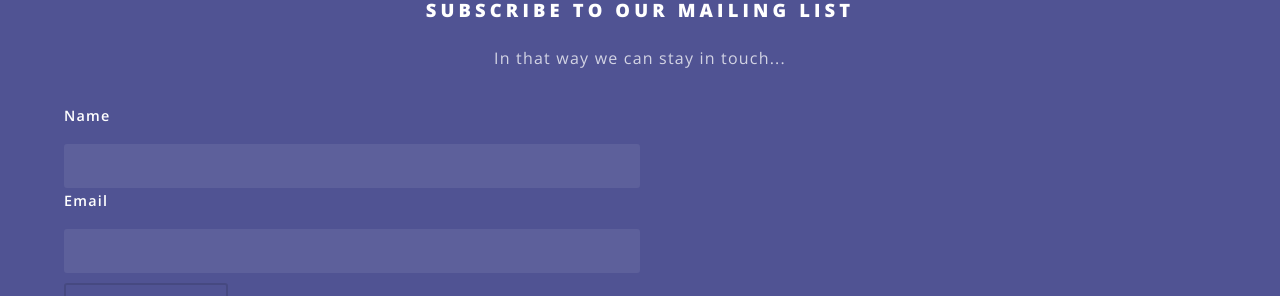
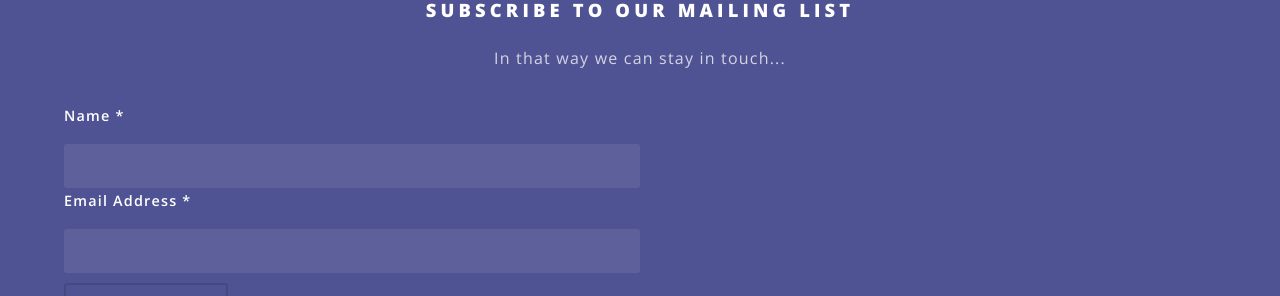
Before and after one commit to astralship/astralship.github.io, a Jekyll site: the page built from index.html, in a window 1280 px wide and 900 px high, scrolled down 7398 px. Shown: the part 154-450 px from the top of the window. Built offline with Jekyll 4.4.1, drawn with Linux system fonts in a browser that asks for light colours; comment, search, counter and statistics services are not loaded.

Commit message:
Email list cleanup

```diff
--- a/index.html
+++ b/index.html
@@ -276,11 +276,13 @@ layout: landing
 							<div id="mc_embed_signup">
 							<form action="//wakacjones.us4.list-manage.com/subscribe/post?u=f7d4defd21860779ebd2e03af&amp;id=b4a5ef1f7e" method="post" id="mc-embedded-subscribe-form" name="mc-embedded-subscribe-form" class="validate" target="_blank" novalidate style="text-align: left;">
 							    <div id="mc_embed_signup_scroll" style="width: 50%">
-								    <label for="mce-Name">Name</label>
-								    <input type=text value="" name="Name" class="Name" id="mce-Name" required>
 
-							    <label for="mce-EMAIL">Email</label>
-								<input type="email" value="" name="EMAIL" class="email" id="mce-EMAIL" required>
+								<label for="mce-NAME">Name  <span class="asterisk">*</span></label>
+								<input type="text" value="" name="NAME" class="required" id="mce-NAME">
+
+								<label for="mce-EMAIL">Email Address  <span class="asterisk">*</span></label>
+								<input type="email" value="" name="EMAIL" class="required email" id="mce-EMAIL">
+
 							    <!-- real people should not fill this in and expect good things - do not remove this or risk form bot signups-->
 							    <div style="position: absolute; left: -5000px;" aria-hidden="true"><input type="text" name="b_f7d4defd21860779ebd2e03af_b4a5ef1f7e" tabindex="-1" value=""></div>
 							    <div class="clear" style="margin-top:10px;"><input type="submit" value="Subscribe" name="subscribe" id="mc-embedded-subscribe" class="button"></div>
```
Also changed, not shown: membership.html (+7 -2 lines).
